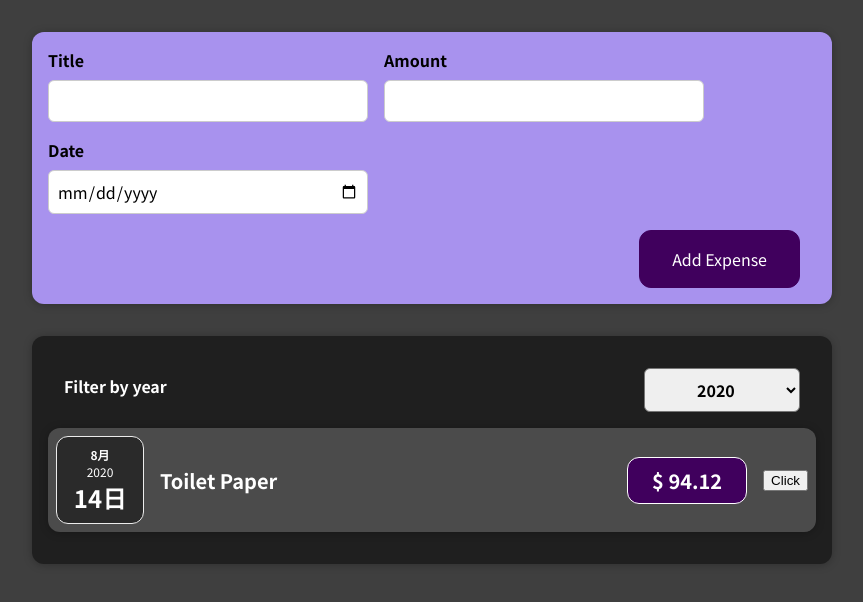
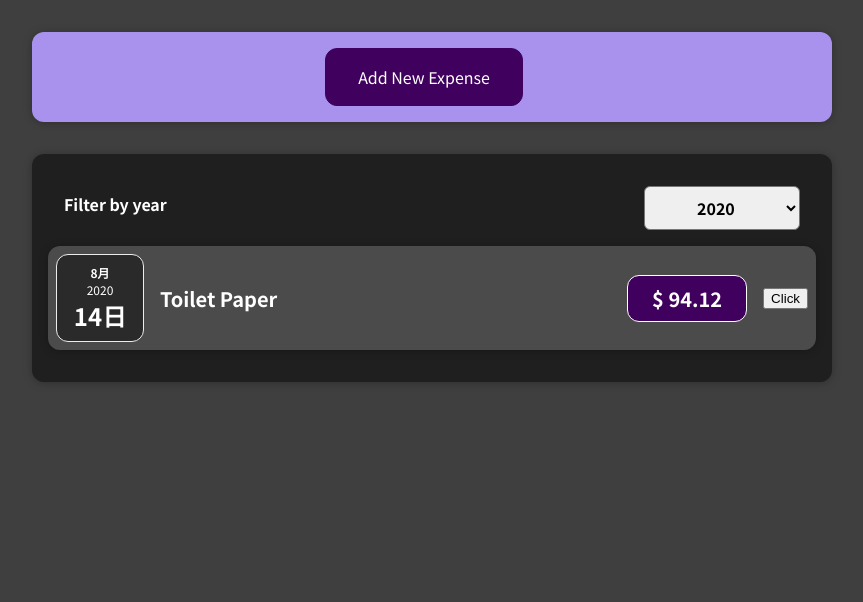
Before and after one commit to rdchen1124/React-Complete-Guide, a React (Create React App) app: page / in a window 1280 px wide. Shown: the top 602 px of the page, without its empty margins (208-1071 px from the left). Built offline with nearby package versions, Linux system fonts and the light colour scheme.

Commit message:
Let ExpenseForm can be hide or show by the state hideExpenseForm in NewExpense.

```diff
--- a/src/components/NewExpense/ExpenseForm.js
+++ b/src/components/NewExpense/ExpenseForm.js
@@ -1,7 +1,7 @@
 import React, { useState } from "react";
 import './ExpenseForm.css';
 
-const ExpenseForm = ({onAddExpenses}) => {
+const ExpenseForm = ({onAddExpenses, onHideForm}) => {
   const [title, setTitle] = useState('');
   const [amount, setAmount] = useState('');
   const [date, setDate] = useState('');
@@ -30,7 +30,10 @@ const ExpenseForm = ({onAddExpenses}) => {
     setAmount('');
     setDate('');
   }
-
+  const handleCancelClick = (e) => {
+    e.preventDefault();
+    onHideForm();
+  }
   return (
     <form onSubmit={handleSubmitExpense}>
       <div className="new-expense__controls">
@@ -64,6 +67,7 @@ const ExpenseForm = ({onAddExpenses}) => {
         </div>
       </div>
       <div className="new-expense__actions">
+        <button onClick={handleCancelClick}>Cancel</button>
         <button type="submit">Add Expense</button>
       </div>
     </form>
--- /dev/null
+++ b/src/components/NewExpense/ExpenseShowButton.js
@@ -0,0 +1,13 @@
+import React from "react";
+
+const ExpenseShowButton = ({onShowForm}) => {
+  const handleClick = (e) => {
+    e.preventDefault();
+    onShowForm();
+  }
+  return (
+    <button onClick={handleClick}>Add New Expense</button>
+  )
+}
+
+export default ExpenseShowButton;
--- a/src/components/NewExpense/NewExpense.js
+++ b/src/components/NewExpense/NewExpense.js
@@ -1,11 +1,20 @@
-import React from "react";
+import React, { useState } from "react";
 import './NewExpense.css';
 import ExpenseForm from "./ExpenseForm";
+import ExpenseShowButton from "./ExpenseShowButton";
 
 const NewExpense = ({onAddExpenses}) => {
+  const [hideExpenseForm, setHideExpenseForm] = useState(true);
+  const handleFormShow = () => {
+    setHideExpenseForm(false);
+  }
+  const handleFormHide = () => {
+    setHideExpenseForm(true);
+  }
   return (
     <div className="new-expense">
-      <ExpenseForm onAddExpenses={onAddExpenses} />
+      {!hideExpenseForm && <ExpenseForm onAddExpenses={onAddExpenses} onHideForm={handleFormHide} />}
+      {hideExpenseForm && <ExpenseShowButton onShowForm={handleFormShow}/>}
     </div>
   )
 }
```
